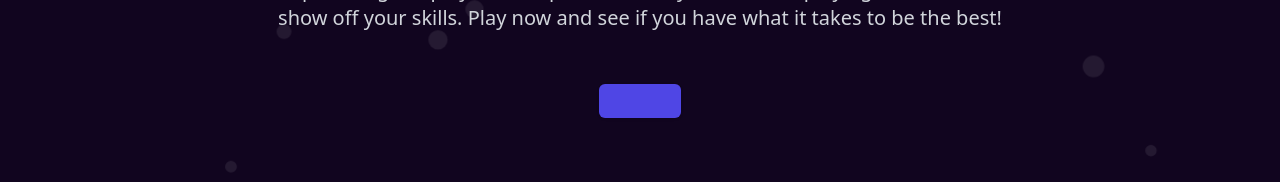
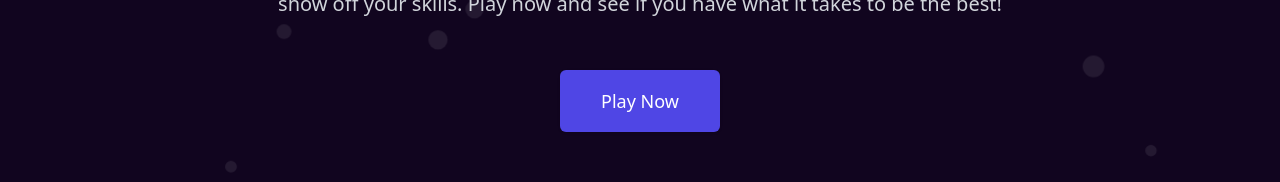
Before and after one commit to Solokiller00Root/GuessGame, a Next.js app in the folder my-app/: page / in a window 1280 px wide. Shown: the part 503-685 px from the top of the page. Built offline with nearby package versions, Linux system fonts and the light colour scheme; no server answers.

Commit message:
fixed bug

```diff
--- a/my-app/components/Hero.tsx
+++ b/my-app/components/Hero.tsx
@@ -54,7 +54,7 @@ export default function HeroSection() {
                   onClick={handleAuth}
                   className="flex items-center justify-center w-full px-8 py-3 text-base font-medium text-white bg-indigo-600 border border-transparent rounded-md hover:bg-indigo-700 md:py-4 md:text-lg md:px-10"
                 >
-
+                  Play Now
                 </button>
               ) : (
                 <CreateGameModal />
```
